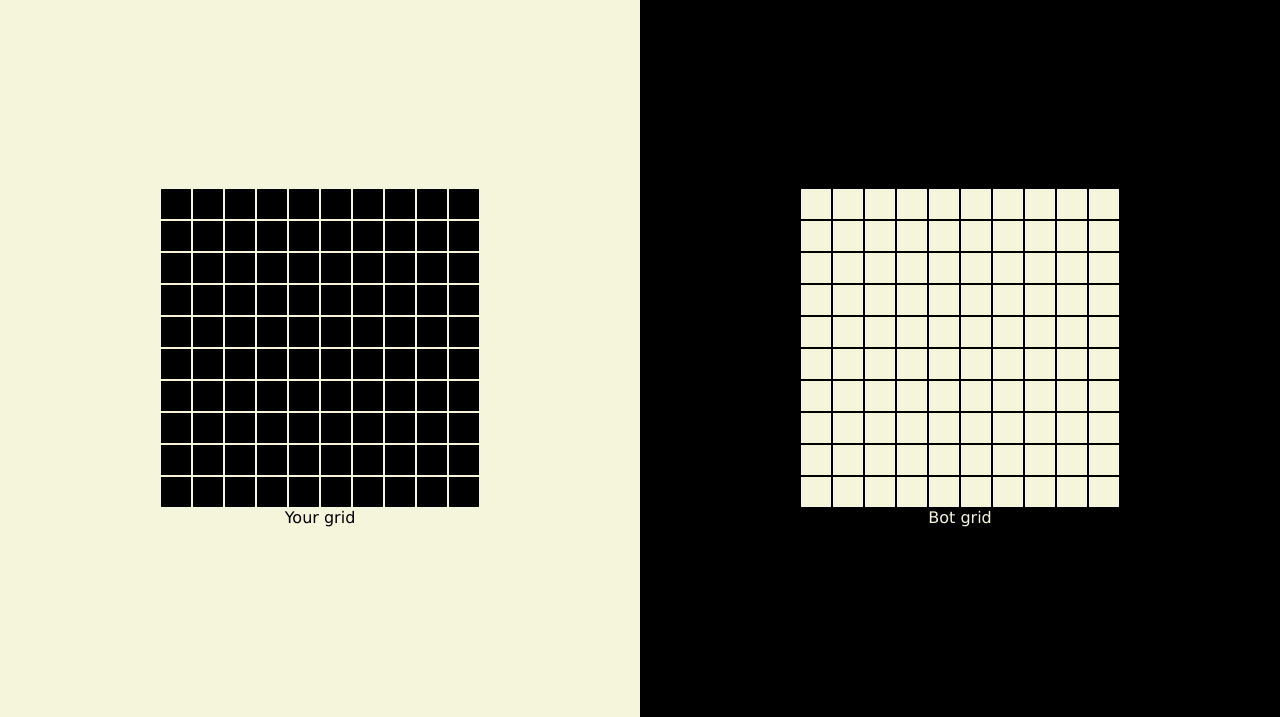
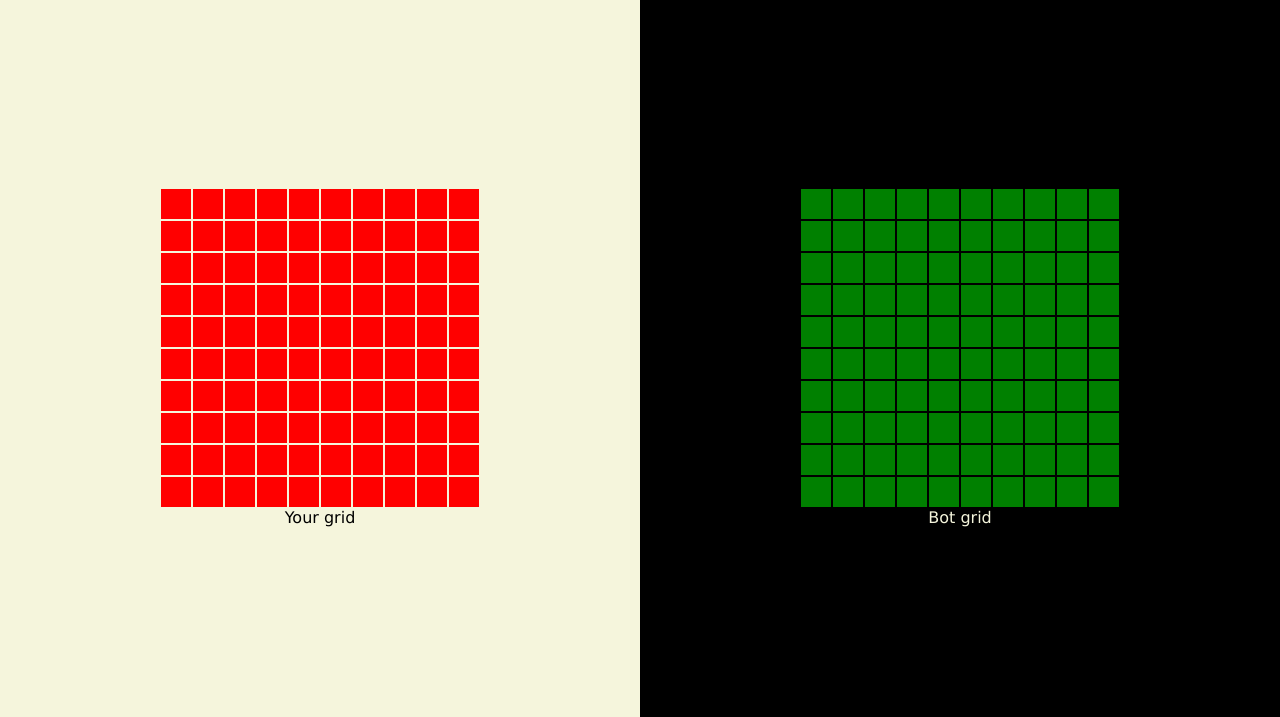
Before and after one commit to kimdogbe/battle_boats, a website with bundled scripts: page src/index.html in a window 1280 px wide. Shown: the part 83-800 px from the top of the page. Built offline with nearby package versions, Linux system fonts and the light colour scheme.

Commit message:
Add script to html and event listeners to script

```diff
--- a/src/index.html
+++ b/src/index.html
@@ -3,6 +3,7 @@
 <head>
   <meta charset="UTF-8">
   <meta name="viewport" content="width=device-width, initial-scale=1.0">
+  <script type="module" src="./scripts/script.js" defer></script>
   <link rel="stylesheet" href="style.css">
   <title>Battle Boats</title>
 </head>
--- a/src/scripts/gameboard.js
+++ b/src/scripts/gameboard.js
@@ -1,4 +1,4 @@
-import { createShip } from "./ship";
+import { createShip } from "./ship.js";
 
 const newGrid = [
   //        1   2   3   4   5   6   7   8   9   10
--- a/src/scripts/players.js
+++ b/src/scripts/players.js
@@ -1,4 +1,4 @@
-import { createGameBoard } from "./gameboard";
+import { createGameBoard } from "./gameboard.js";
 
 export function createPlayer(playerName) {
   const name = playerName;
--- /dev/null
+++ b/src/scripts/script.js
@@ -0,0 +1,17 @@
+import { createPlayer } from "./players.js";
+import { createGameBoard } from "./gameboard.js";
+import { createShip } from "./ship.js";
+
+const playerGrid = document.querySelector('#player-grid');
+const botGrid = document.querySelector('#bot-grid');
+
+playerGrid.style.backgroundColor = 'red';
+botGrid.style.backgroundColor = 'green';
+
+playerGrid.addEventListener('click', (event) => {
+  console.log(event.target.className);
+})
+
+botGrid.addEventListener('click', (event) => {
+  console.log(event.target.className);
+})
```
